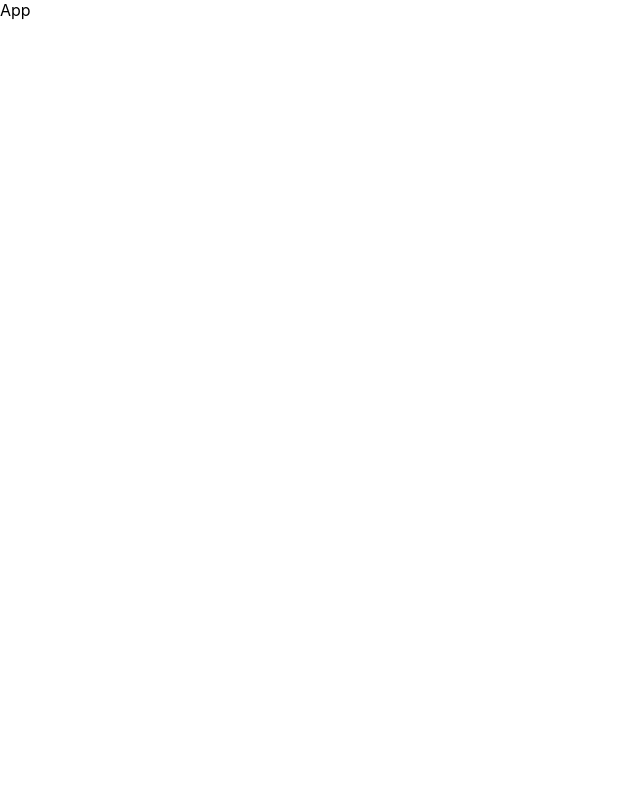
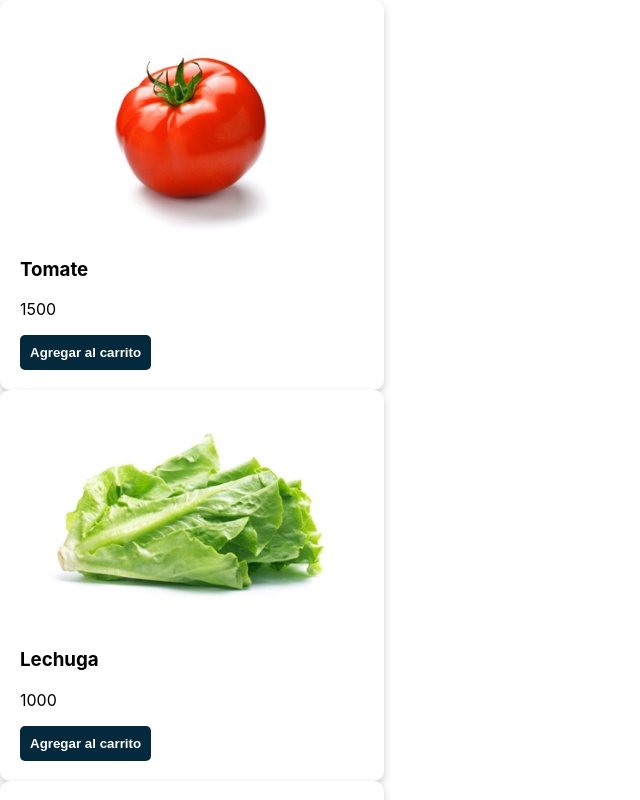
Before and after one commit to ignacioDorigo/carro-de-compras, a React (Create React App) app: page / in a window 1280 px wide. Shown: the top 800 px of the page, without its empty margins (0-640 px from the left). Built offline with nearby package versions, Linux system fonts and the light colour scheme.

Commit message:
estilo de producto terminado

```diff
--- a/src/App.js
+++ b/src/App.js
@@ -1,6 +1,7 @@
 import "./App.css";
 
 import React, { Component } from "react";
+import Productos from "./components/Productos";
 
 export default class App extends Component {
   state = {
@@ -10,8 +11,19 @@ export default class App extends Component {
       { nombre: "Arbejas", precio: 1750, img: "/productos/arbejas.jpg" },
     ],
     carro: [],
+    visibilidadCarro: false,
+  };
+  agregarAlCarrito = (producto) => {
+    console.log("Agregar el producto: " + producto);
   };
   render() {
-    return <div>App</div>;
+    return (
+      <div>
+        <Productos
+          productos={this.state.productos}
+          agregarAlCarrito={this.agregarAlCarrito}
+        />
+      </div>
+    );
   }
 }
--- a/src/components/Producto.js
+++ b/src/components/Producto.js
@@ -1,7 +1,45 @@
 import React, { Component } from "react";
+
+const styles = {
+  producto: {
+    boxShadow: "0 4px 8px rgba(0,0,0,0.2)",
+    padding: "20px",
+    borderRadius: "10px",
+    backgroundColor: "#FFFFFF",
+    width: "30%",
+  },
+  btnAgregarCarrito: {
+    backgroundColor: "#04293c",
+    color: "#FFFFFF",
+    border: "none",
+    borderRadius: "5px",
+    // fontSize: "",
+    fontWeight: "bold",
+    padding: "10px",
+  },
+  img: { width: "100%" },
+};
 
 export default class Producto extends Component {
   render() {
-    return <div>Producto</div>;
+    const { producto, agregarAlCarrito } = this.props;
+    return (
+      <div style={styles.producto}>
+        <img
+          style={styles.img}
+          src={producto.img}
+          alt={producto.nombre}
+          title={producto.nombre}
+        />
+        <h3>{producto.nombre}</h3>
+        <p>{producto.precio}</p>
+        <button
+          style={styles.btnAgregarCarrito}
+          onClick={() => agregarAlCarrito(producto)}
+        >
+          Agregar al carrito
+        </button>
+      </div>
+    );
   }
 }
--- a/src/components/Productos.js
+++ b/src/components/Productos.js
@@ -1,9 +1,19 @@
 import React, { Component } from "react";
-
-
+import Producto from "./Producto";
 
 export default class Productos extends Component {
   render() {
-    return <div>Productos</div>;
+    const { productos, agregarAlCarrito } = this.props;
+    return (
+      <div>
+        {productos.map((producto, index) => (
+          <Producto
+            producto={producto}
+            key={index}
+            agregarAlCarrito={agregarAlCarrito}
+          />
+        ))}
+      </div>
+    );
   }
 }
```
